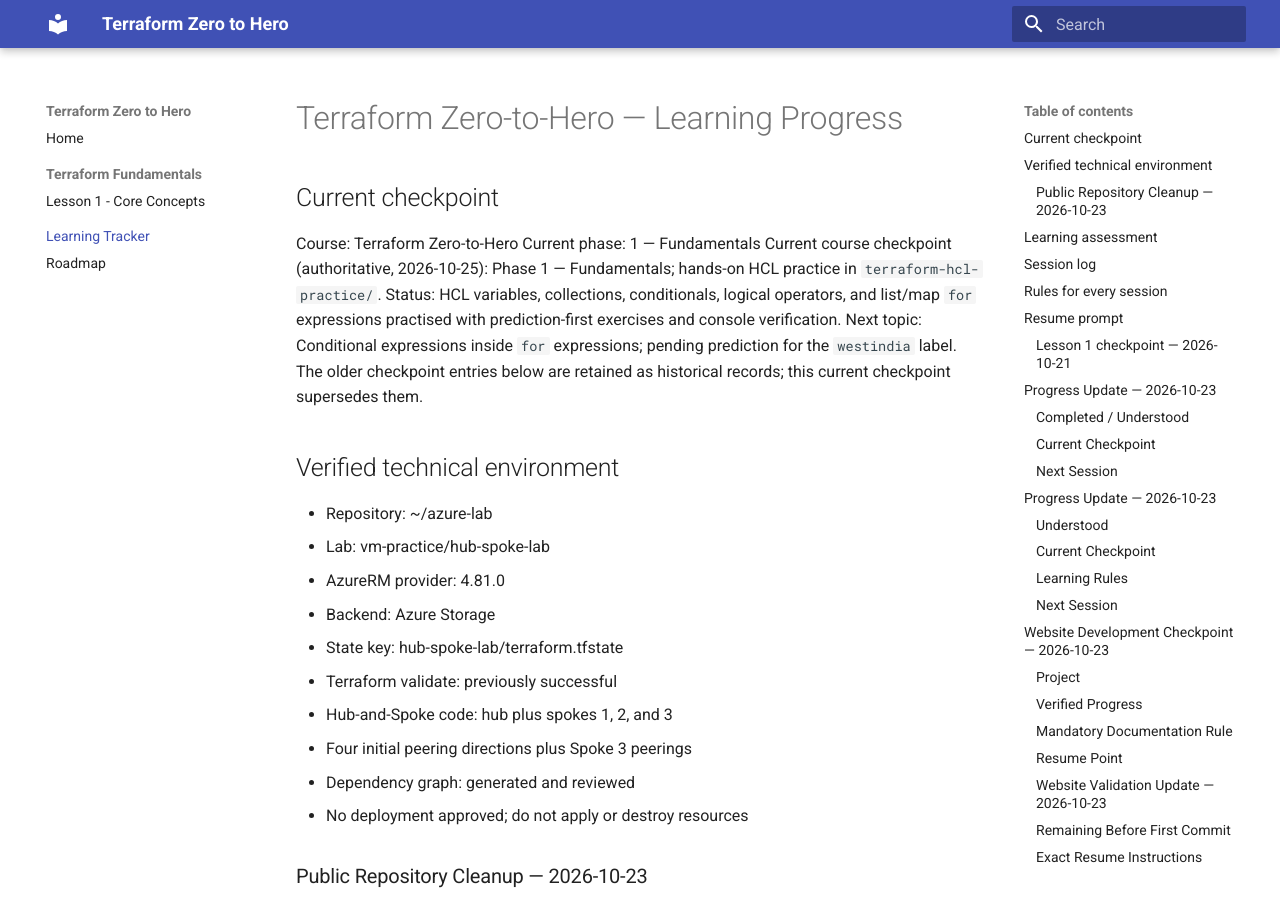
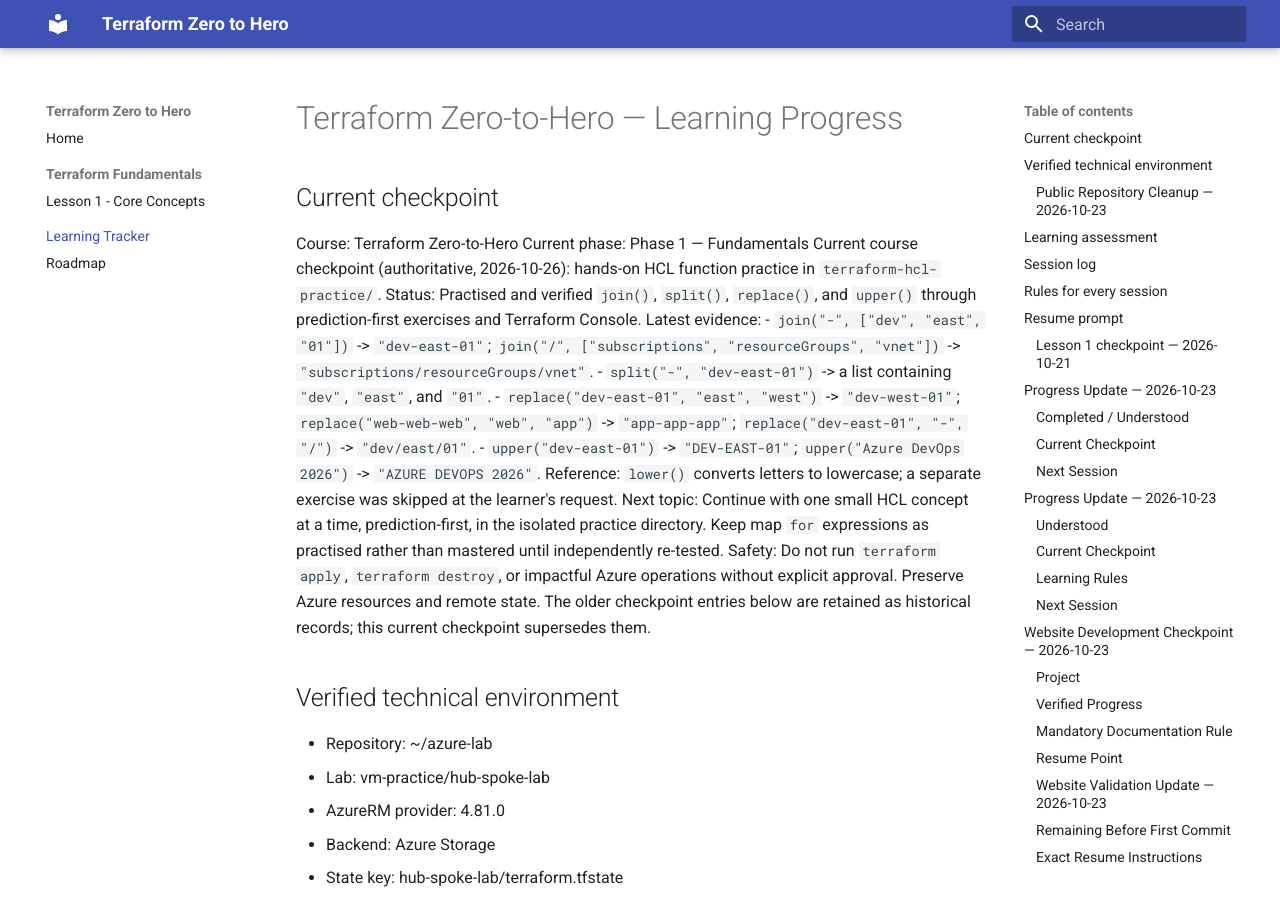
Before and after one commit to pshewale-dev/terraform-azure-lab, an MkDocs documentation site: the page built from docs/LEARNING-PROGRESS.md, in a window 1280 px wide and 900 px high. Built offline with MkDocs 1.6.1 and Material for MkDocs 9.7.7, drawn with Linux system fonts in a browser that asks for light colours.

Commit message:
docs: refresh learning tracker current checkpoint

```diff
--- a/docs/LEARNING-PROGRESS.md
+++ b/docs/LEARNING-PROGRESS.md
@@ -2,10 +2,17 @@
 
 ## Current checkpoint
 Course: Terraform Zero-to-Hero
-Current phase: 1 — Fundamentals
-Current course checkpoint (authoritative, 2026-10-25): Phase 1 — Fundamentals; hands-on HCL practice in `terraform-hcl-practice/`.
-Status: HCL variables, collections, conditionals, logical operators, and list/map `for` expressions practised with prediction-first exercises and console verification.
-Next topic: Conditional expressions inside `for` expressions; pending prediction for the `westindia` label.
+Current phase: Phase 1 — Fundamentals
+Current course checkpoint (authoritative, 2026-10-26): hands-on HCL function practice in `terraform-hcl-practice/`.
+Status: Practised and verified `join()`, `split()`, `replace()`, and `upper()` through prediction-first exercises and Terraform Console.
+Latest evidence:
+- `join("-", ["dev", "east", "01"])` -> `"dev-east-01"`; `join("/", ["subscriptions", "resourceGroups", "vnet"])` -> `"subscriptions/resourceGroups/vnet"`.
+- `split("-", "dev-east-01")` -> a list containing `"dev"`, `"east"`, and `"01"`.
+- `replace("dev-east-01", "east", "west")` -> `"dev-west-01"`; `replace("web-web-web", "web", "app")` -> `"app-app-app"`; `replace("dev-east-01", "-", "/")` -> `"dev/east/01"`.
+- `upper("dev-east-01")` -> `"DEV-EAST-01"`; `upper("Azure DevOps 2026")` -> `"AZURE DEVOPS 2026"`.
+Reference: `lower()` converts letters to lowercase; a separate exercise was skipped at the learner's request.
+Next topic: Continue with one small HCL concept at a time, prediction-first, in the isolated practice directory. Keep map `for` expressions as practised rather than mastered until independently re-tested.
+Safety: Do not run `terraform apply`, `terraform destroy`, or impactful Azure operations without explicit approval. Preserve Azure resources and remote state.
 The older checkpoint entries below are retained as historical records; this current checkpoint supersedes them.
 
 ## Verified technical environment
```
